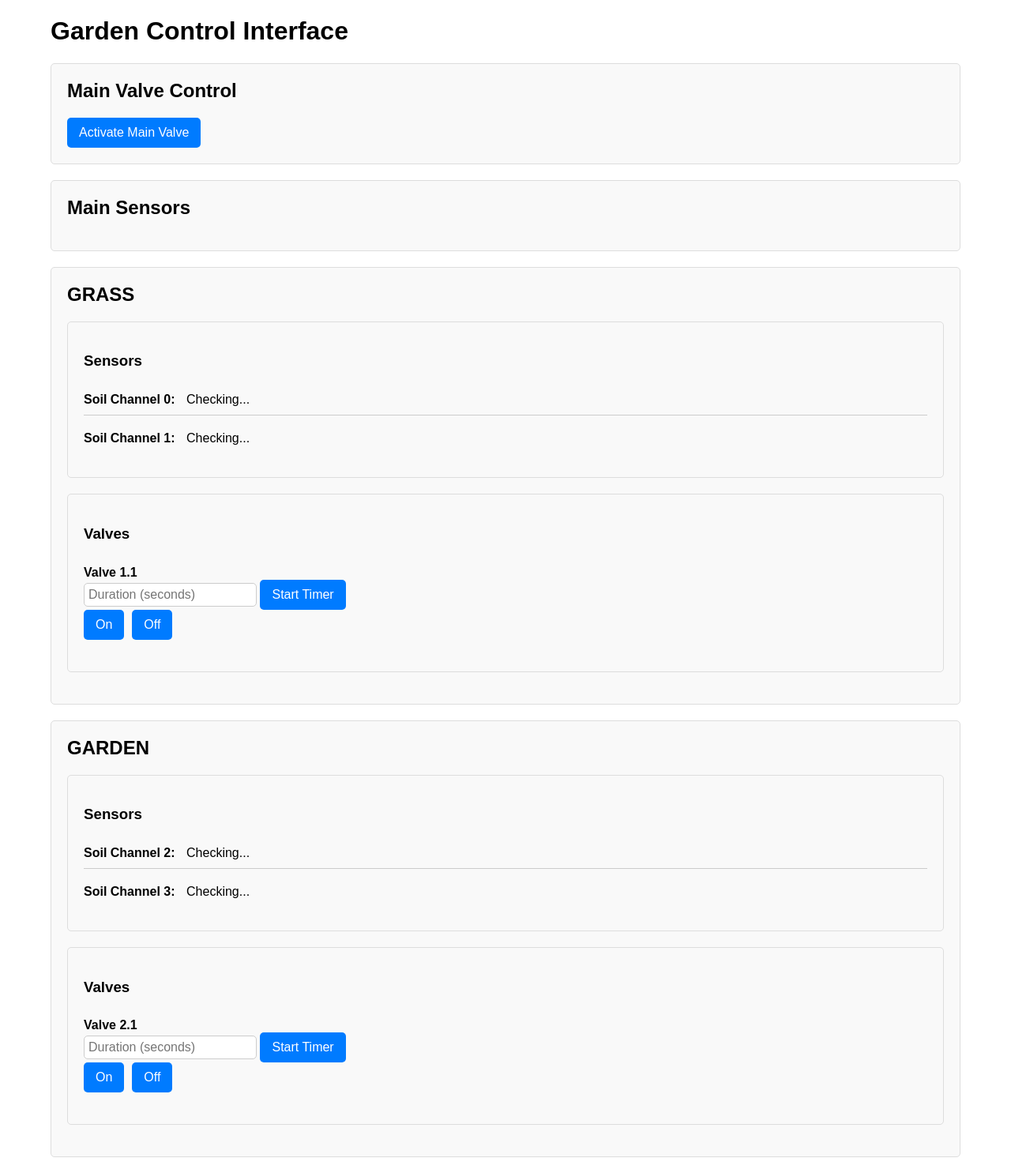
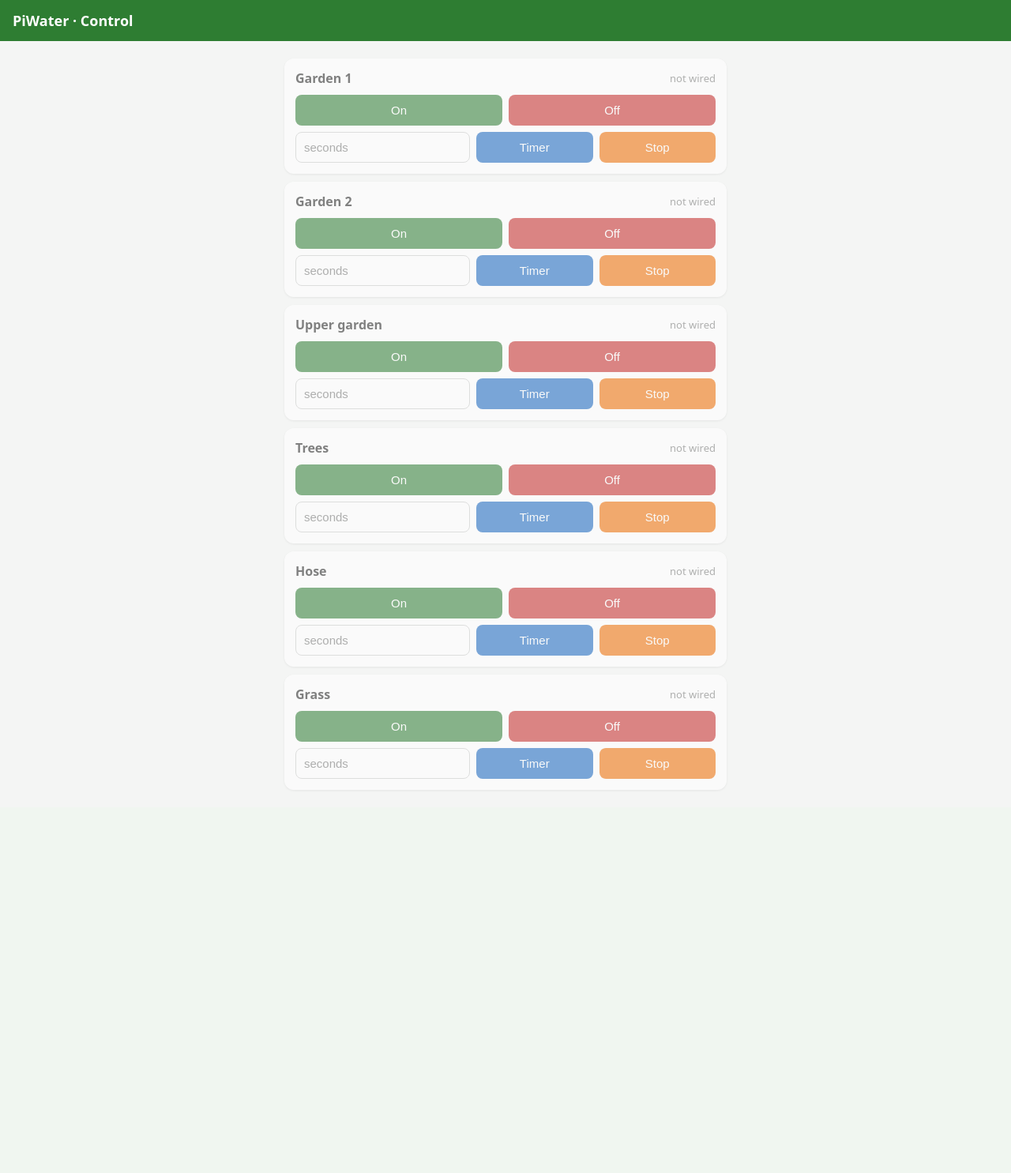
Before and after one commit to LAdam-ix/PiWatering, a Flask app: page / in a window 1280 px wide. Shown: the whole page at 79% size. After the commit the page ends 986 px from the top, so only its background shows below. Run offline with Flask 3, Linux system fonts and the light colour scheme; data that the repository does not hold is empty.

Commit message:
feat: flat valve registry with relay dict and timer controls

```diff
--- a/src/piwatering/app.py
+++ b/src/piwatering/app.py
@@ -1,158 +1,82 @@
-
-
 from config import FLASK_SECRET_KEY
 from flask import Flask, render_template, request, redirect, url_for, jsonify, flash
 from electronics.valve import Valve
-from electronics.circuit_controller import CircuitController
 from electronics.garden_controller import GardenController
-from electronics.sensor import Sensor
-from electronics.pinout import RELAY1, RELAY2, RELAY7, CLOCK, MOSI, MISO, SELECT
+from electronics.pinout import VALVES
 
 app = Flask(__name__, template_folder='./../../templates')
 app.secret_key = FLASK_SECRET_KEY
 
-# Define the refresh interval in seconds
+# Web refresh interval in seconds
 REFRESH_INTERVAL = 2
 
-# Initialize GardenController and add circuits
-garden_controller = GardenController(30)
+# Build the flat valve registry from the pinout dict
+garden = GardenController(30)
+for name, cfg in VALVES.items():
+    garden.add_valve(Valve(name=name, role=cfg["role"], pin=cfg["pin"]))
 
-# Initialize circuits
-circuit1 = CircuitController(name="GRASS")
-circuit2 = CircuitController(name="GARDEN")
+garden.start_monitoring()
 
-# Add valves to circuits using the correct relay pins
-circuit1.add_valve(Valve(name="Valve 1.1", pin=RELAY1))
-circuit2.add_valve(Valve(name="Valve 2.1", pin=RELAY2))
-
-# Add soil and rain sensors to circuits with MCP3008 configuration
-soil_sensor_1 = Sensor(
-    name="Soil Channel 0",
-    channel=0,
-    threshold=0.5,
-    clock=CLOCK,
-    mosi=MOSI,
-    miso=MISO,
-    select=SELECT,
-)
-soil_sensor_2 = Sensor(
-    name="Soil Channel 1",
-    channel=1,
-    threshold=0.5,
-    clock=CLOCK,
-    mosi=MOSI,
-    miso=MISO,
-    select=SELECT,
-)
-circuit1.add_sensor(soil_sensor_1)
-circuit1.add_sensor(soil_sensor_2)
-
-soil_sensor_3 = Sensor(
-    name="Soil Channel 2",
-    channel=2,
-    threshold=0.5,
-    clock=CLOCK,
-    mosi=MOSI,
-    miso=MISO,
-    select=SELECT,
-)
-soil_sensor_4 = Sensor(
-    name="Soil Channel 3",
-    channel=3,
-    threshold=0.5,
-    clock=CLOCK,
-    mosi=MOSI,
-    miso=MISO,
-    select=SELECT,
-)
-circuit2.add_sensor(soil_sensor_3)
-circuit2.add_sensor(soil_sensor_4)
-
-# Add circuits to garden
-garden_controller.add_circuit(circuit1)
-garden_controller.add_circuit(circuit2)
-
-# Optionally add main valve
-main_valve = Valve(name="Main Valve", pin=RELAY7)
-garden_controller.set_main_valve(main_valve)
-
-garden_controller.start_monitoring()
 
 @app.route("/")
 def index():
-    garden_controller.check_main_sensors()
-    garden_html = garden_controller.get_html()
-    return render_template(
-        "index.html",
-        garden_html=garden_html,
-        refresh_interval=REFRESH_INTERVAL,
-        garden_controller=garden_controller,
-    )
+    return render_template("index.html", refresh_interval=REFRESH_INTERVAL, garden=garden)
 
 
-@app.route("/main/activate_valve", methods=["POST"])
-def activate_main_valve():
-    garden_controller.get_main_valve().open()
-    flash("Main valve activated.")
+@app.route("/valve/<name>/open", methods=["POST"])
+def open_valve(name):
+    v = garden.get_valve(name)
+    if v:
+        v.open()
+        flash(f"{name} opened.")
     return redirect(url_for("index"))
 
 
-@app.route("/main/sensor_statuses", methods=["GET"])
-def main_sensor_statuses():
-    statuses = {}
-    # statuses = garden_controller.check_main_sensors()
-    return jsonify(statuses)
-
-@app.route("/<circuit_name>/<valve_name>/open_valve", methods=["POST"])
-def open_valve(circuit_name, valve_name):
-    circuit = garden_controller.get_circuit_by_name(circuit_name)
-    if circuit:
-        valve = next((v for v in circuit.valves if v.name == valve_name), None)
-        if valve:
-            valve.open()
-            flash(f"{valve_name} opened in {circuit_name}.")
-    return redirect(url_for("index"))
-
-@app.route("/<circuit_name>/<valve_name>/close_valve", methods=["POST"])
-def close_valve(circuit_name, valve_name):
-    circuit = garden_controller.get_circuit_by_name(circuit_name)
-    if circuit:
-        valve = next((v for v in circuit.valves if v.name == valve_name), None)
-        if valve:
-            valve.close()
-            flash(f"{valve_name} closed in {circuit_name}.")
+@app.route("/valve/<name>/close", methods=["POST"])
+def close_valve(name):
+    v = garden.get_valve(name)
+    if v:
+        if v.timer_running:
+            v.stop_timer()      # cancel the timer; its thread closes the valve
+        else:
+            v.close()
+        flash(f"{name} closed.")
     return redirect(url_for("index"))
 
 
-@app.route("/<circuit_name>/<valve_name>/start_timer", methods=["POST"])
-def start_timer(circuit_name, valve_name):
-    circuit = garden_controller.get_circuit_by_name(circuit_name)
-    if circuit:
-        valve = next((v for v in circuit.valves if v.name == valve_name), None)
-        if valve:
-            duration_seconds = request.form.get("duration")
-            if not duration_seconds.isdigit():
-                flash("Invalid duration input.")
-                return redirect(url_for("index"))
-            valve.start_timer(int(duration_seconds))
-            flash(f"Timer started for {valve_name} in {circuit_name}.")
+@app.route("/valve/<name>/timer", methods=["POST"])
+def start_timer(name):
+    v = garden.get_valve(name)
+    if v:
+        duration = request.form.get("duration", "")
+        if not duration.isdigit():
+            flash("Invalid duration.")
+            return redirect(url_for("index"))
+        v.start_timer(int(duration))
+        flash(f"Timer started for {name}.")
     return redirect(url_for("index"))
 
 
+@app.route("/valve/<name>/timer/stop", methods=["POST"])
+def stop_timer(name):
+    v = garden.get_valve(name)
+    if v:
+        v.stop_timer()
+        flash(f"Timer stopped for {name}.")
+    return redirect(url_for("index"))
 
-@app.route("/<circuit_name>/sensor_statuses", methods=["GET"])
-def sensor_statuses(circuit_name):
-    circuit = garden_controller.get_circuit_by_name(circuit_name)
-    if circuit:
-        statuses = {}
-        for sensor in circuit.sensors:
-            statuses[sensor.name.replace(" ", "_")] = {
-                "active": sensor.is_active(),
-                "raw_value": sensor.read_raw_value(),
-                "h_value": sensor.read_value(),
-            }
-        return jsonify(statuses)
-    return jsonify({})
+
+@app.route("/valves/status", methods=["GET"])
+def valves_status():
+    return jsonify({
+        v.name: {
+            "open": v.is_open,
+            "wired": v.wired,
+            "role": v.role,
+            "timer_remaining": v.timer_remaining,
+        }
+        for v in garden.valves
+    })
 
 
 if __name__ == "__main__":
--- a/templates/index.html
+++ b/templates/index.html
@@ -2,245 +2,75 @@
 <html lang="en">
 <head>
   <meta charset="UTF-8">
-    <title>Garden Control</title>
+  <meta name="viewport" content="width=device-width, initial-scale=1">
+  <title>PiWater Control</title>
   <style>
-        body {
-            font-family: Arial, sans-serif;
-            margin: 0;
-            padding: 0;
-        }
-        .container {
-            width: 90%;
-            margin: 0 auto;
-        }
-        .section {
-            border: 1px solid #ddd;
-            padding: 20px;
-            margin: 20px 0;
-            border-radius: 5px;
-            background-color: #f9f9f9;
-        }
-        .section h2 {
-            margin-top: 0;
-        }
-        .sensor, .valve {
-            border-bottom: 1px solid #ccc;
-            padding: 10px 0;
-            margin-bottom: 10px;
-        }
-        .sensor:last-child, .valve:last-child {
-            border-bottom: none;
-        }
-        .sensor span, .valve span {
-            display: inline-block;
-            margin-left: 10px;
-        }
-        .flash {
-            padding: 15px;
-            margin: 20px 0;
-            border-radius: 5px;
-        }
-        .flash.success {
-            background-color: #d4edda;
-            color: #155724;
-        }
-        .flash.error {
-            background-color: #f8d7da;
-            color: #721c24;
-        }
-        .flash.warning {
-            background-color: #fff3cd;
-            color: #856404;
-        }
-        button {
-            background-color: #007bff;
-            color: white;
-            border: none;
-            padding: 10px 15px;
-            border-radius: 5px;
-            cursor: pointer;
-            font-size: 16px;
-        }
-        button:disabled {
-            background-color: #6c757d;
-        }
-        button:hover {
-            background-color: #0056b3;
-        }
-        .valve-controls {
-            display: flex;
-            gap: 10px;
-        }
-        .warning {
-            color: red;
-        }
-        input[type="number"] {
-            padding: 5px;
-            font-size: 16px;
-            border-radius: 5px;
-            border: 1px solid #ccc;
-        }
+    body { font-family: system-ui, Arial, sans-serif; margin: 0; background: #f4f5f4; color: #222; }
+    header { background: #2e7d32; color: #fff; padding: 14px 16px; font-size: 18px; font-weight: 600; }
+    .wrap { max-width: 560px; margin: 0 auto; padding: 12px; }
+    .valve { background: #fff; border-radius: 12px; padding: 14px; margin: 10px 0; box-shadow: 0 1px 3px rgba(0,0,0,.12); }
+    .valve.unwired { opacity: .55; }
+    .row { display: flex; align-items: center; justify-content: space-between; }
+    .name { font-weight: 600; font-size: 16px; }
+    .state { font-size: 13px; color: #777; }
+    .btns { display: flex; gap: 8px; margin-top: 10px; }
+    button { flex: 1; padding: 11px; border: 0; border-radius: 8px; font-size: 15px; color: #fff; cursor: pointer; }
+    .on { background: #2e7d32; } .off { background: #c62828; }
+    .timer { background: #1565c0; } .stop { background: #ef6c00; }
+    .timerrow { display: flex; gap: 8px; margin-top: 8px; }
+    .timerrow input { flex: 1; padding: 10px; border: 1px solid #ccc; border-radius: 8px; font-size: 15px; }
   </style>
-    <script src="https://code.jquery.com/jquery-3.6.0.min.js"></script>
-    <script>
-        $(document).ready(function() {
-            const refreshInterval = {{ refresh_interval }} * 1000; // Convert to milliseconds
-
-            function updateSensorStatuses(circuit_name) {
-                $.ajax({
-                    url: `/${circuit_name}/sensor_statuses`,
-                    method: 'GET',
-                    success: function(data) {
-                        for (let sensor in data) {
-                            const sensorId = sensor.replace(' ', '_');
-                            $(`#${sensorId}_status`).text(data[sensor].active ? 'Active' : 'Inactive');
-                            $(`#${sensorId}_raw_value`).text(data[sensor].raw_value);
-                            $(`#${sensorId}_h_value`).text(data[sensor].h_value);
-                        }
-                    }
-                });
-            }
-
-            function activateMainValve() {
-                $.ajax({
-                    url: '/main/activate_valve',
-                    method: 'POST',
-                    success: function(response) {
-                        alert('Main valve activated.');
-                        updateSensorStatuses('main');
-                    }
-                });
-            }
-
-            function handleValveControl(event) {
-                const button = $(this);
-                const url = button.data('url');
-                $.ajax({
-                    url: url,
-                    method: 'POST',
-                    success: function(response) {
-                        alert(response.message);
-                        updateSensorStatuses(button.data('circuit'));
-                    }
-                });
-            }
-
-            // Event listeners
-            function handleFormSubmit(event) {
-                event.preventDefault();
-                const form = $(this);
-                const url = form.attr('action');
-                const data = form.serialize();
-
-                $.ajax({
-                    url: url,
-                    method: 'POST',
-                    data: data,
-                    success: function(response) {
-                        alert(response.message);
-                        updateSensorStatuses(form.data('circuit'));
-                    }
-                });
-            }
-
-            function startTimer(button) {
-                const form = button.closest('form');
-                $.ajax({
-                    url: form.attr('action'),
-                    method: 'POST',
-                    data: form.serialize(),
-                    success: function(response) {
-                        updateSensorStatuses(button.data('circuit')); // Refresh sensor data
-                    }
-                });
-            }
-            $("form").on("submit", handleFormSubmit);
-            $("button.start-timer").on("click", function() {
-                startTimer($(this));
-            });
-            $("button#activate-main-valve").on("click", activateMainValve);
-
-            $("button.valve-control").on("click", handleValveControl);
-
-            // Initial load and periodic refresh
-            {% for circuit in garden_controller.circuits %}
-            updateSensorStatuses('{{ circuit.name }}'); // Initial load
-            setInterval(function() {
-                updateSensorStatuses('{{ circuit.name }}');
-            }, refreshInterval); // Refresh every refreshInterval milliseconds
-            {% endfor %}
-
-            // Initial load and periodic refresh for main sensors
-            updateSensorStatuses('main');
-            setInterval(function() {
-                updateSensorStatuses('main');
-            }, refreshInterval);
-        });
-    </script>
 </head>
 <body>
-    <div class="container">
-        <h1>Garden Control Interface</h1>
-        <div>
-            {% with messages = get_flashed_messages(with_categories=True) %}
-                {% if messages %}
-                    <div class="flash">
-                        {% for category, message in messages %}
-                            <div class="{{ category }}">{{ message }}</div>
-                        {% endfor %}
+  <header>PiWater · Control</header>
+  <div class="wrap">
+    {% for v in garden.zones() %}
+    <div class="valve {% if not v.wired %}unwired{% endif %}" data-valve="{{ v.name }}">
+      <div class="row">
+        <span class="name">{{ v.name }}</span>
+        <span class="state">…</span>
       </div>
-                {% endif %}
-            {% endwith %}
+      <div class="btns">
+        <button class="on" onclick="act(this,'open')">On</button>
+        <button class="off" onclick="act(this,'close')">Off</button>
       </div>
-        <div class="section">
-            <h2>Main Valve Control</h2>
-            <button id="activate-main-valve">Activate Main Valve</button>
-        </div>
-        <div class="section">
-            <h2>Main Sensors</h2>
-            {% for sensor in garden_controller.main_sensors %}
-                <div class="sensor">
-                    <strong>{{ sensor.name }}:</strong>
-                    <span id="{{ sensor.name.replace(' ', '_') }}_status">Checking...</span>
-                    <span id="{{ sensor.name.replace(' ', '_') }}_raw_value"></span>
-                    <span id="{{ sensor.name.replace(' ', '_') }}_h_value"></span>
-                </div>
-            {% endfor %}
-        </div>
-        <div>
-            {% for circuit in garden_controller.circuits %}
-                <div class="section">
-                    <h2>{{ circuit.name }}</h2>
-                    <div class="section">
-                        <h3>Sensors</h3>
-                        {% for sensor in circuit.sensors %}
-                            <div class="sensor">
-                                <strong>{{ sensor.name }}:</strong>
-                                <span id="{{ sensor.name.replace(' ', '_') }}_status">Checking...</span>
-                                <span id="{{ sensor.name.replace(' ', '_') }}_raw_value"></span>
-                                <span id="{{ sensor.name.replace(' ', '_') }}_h_value"></span>
-                            </div>
-                        {% endfor %}
-                    </div>
-                    <div class="section">
-                        <h3>Valves</h3>
-                        {% for valve in circuit.valves %}
-                            <div class="valve">
-                                <strong>{{ valve.name }}</strong>
-                                <form action="/{{ circuit.name }}/{{ valve.name }}/start_timer" method="post" data-circuit="{{ circuit.name }}">
-                                    <input type="number" name="duration" placeholder="Duration (seconds)" required>
-                                    <button type="submit" class="start-timer">Start Timer</button>
-                                </form>
-                                <div class="valve-controls">
-                                    <button class="valve-control" data-url="/{{ circuit.name }}/{{ valve.name }}/open_valve" data-circuit="{{ circuit.name }}">On</button>
-                                    <button class="valve-control" data-url="/{{ circuit.name }}/{{ valve.name }}/close_valve" data-circuit="{{ circuit.name }}">Off</button>
+      <div class="timerrow">
+        <input type="number" min="1" name="duration" placeholder="seconds">
+        <button class="timer" onclick="startTimer(this)">Timer</button>
+        <button class="stop" onclick="stopTimer(this)">Stop</button>
       </div>
     </div>
     {% endfor %}
   </div>
-                </div>
-            {% endfor %}
-        </div>
-    </div>
+
+  <script>
+    const REFRESH = {{ refresh_interval }} * 1000;
+    const card = el => el.closest('.valve');
+    const vname = el => card(el).dataset.valve;
+
+    async function post(name, path, body) {
+      await fetch(`/valve/${encodeURIComponent(name)}/${path}`, { method: 'POST', body });
+      refresh();
+    }
+    async function act(btn, action) { await post(vname(btn), action); }
+    async function startTimer(btn) {
+      const dur = card(btn).querySelector('input[name=duration]').value;
+      if (dur) await post(vname(btn), 'timer', new URLSearchParams({ duration: dur }));
+    }
+    async function stopTimer(btn) { await post(vname(btn), 'timer/stop'); }
+
+    async function refresh() {
+      const data = await (await fetch('/valves/status')).json();
+      document.querySelectorAll('.valve').forEach(c => {
+        const s = data[c.dataset.valve];
+        if (!s) return;
+        let txt = !s.wired ? 'not wired' : (s.open ? 'OPEN' : 'closed');
+        if (s.timer_remaining > 0) txt += ` · ${s.timer_remaining}s left`;
+        c.querySelector('.state').textContent = txt;
+      });
+    }
+    refresh();
+    setInterval(refresh, REFRESH);
+  </script>
 </body>
 </html>
```
Also changed, not shown: src/piwatering/electronics/garden_controller.py (+26 -38 lines), src/piwatering/electronics/pinout.py (+14 -0 lines), src/piwatering/electronics/valve.py (+50 -33 lines). Lines whose indentation alone changed are shown as unchanged.
